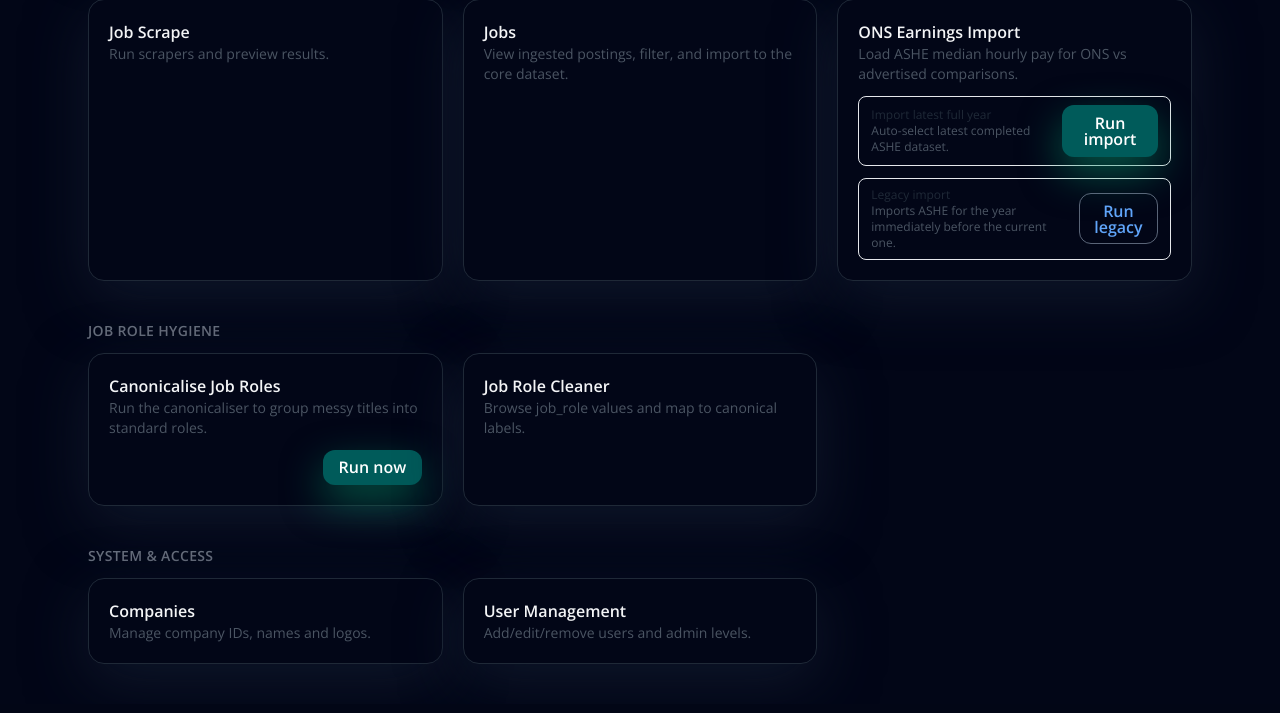
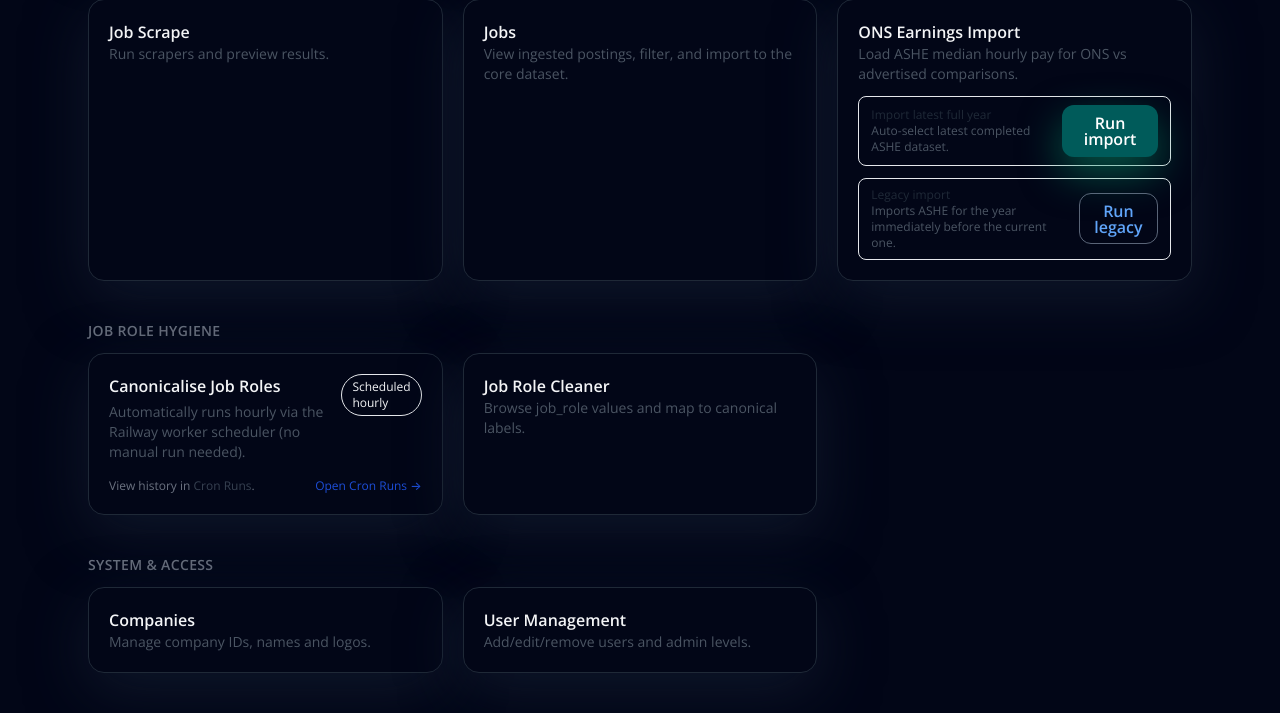
Before and after one commit to Dolman17/PayScope, a Flask app: template app/templates/admin/admin_tools.html in a window 1280 px wide. Shown: the part 676-1389 px from the top of the page. Before the commit the page ends 1345 px from the top, so only its background shows below. Run offline with Flask 3, Linux system fonts and the light colour scheme; the template is opened without the code that fills it, so the values that code supplies are empty; parts of the project's set-up code (start-up, migrations or seed data) failed here and were passed over.

Commit message:
Update admin_tools.html

```diff
--- a/app/templates/admin/admin_tools.html
+++ b/app/templates/admin/admin_tools.html
@@ -100,12 +100,27 @@
     <section>
       <h2 class="text-sm font-semibold uppercase tracking-wide text-gray-500 mb-3">Job Role Hygiene</h2>
       <div class="grid grid-cols-1 sm:grid-cols-2 lg:grid-cols-3 gap-5">
+
         <div class="card p-5">
-          <h3 class="font-semibold">Canonicalise Job Roles</h3>
-          <p class="text-sm text-gray-600 mb-3">Run the canonicaliser to group messy titles into standard roles.</p>
-          <form method="post" action="{{ url_for('admin.run_job_role_canonicaliser_now') }}" class="flex justify-end">
-            <button type="submit" class="btn btn-primary btn-sm">Run now</button>
-          </form>
+          <div class="flex items-start justify-between gap-4">
+            <div>
+              <h3 class="font-semibold">Canonicalise Job Roles</h3>
+              <p class="text-sm text-gray-600 mt-1">
+                Automatically runs hourly via the Railway worker scheduler (no manual run needed).
+              </p>
+            </div>
+
+            <span class="inline-flex items-center rounded-full border border-slate-200 bg-slate-50 px-2.5 py-1 text-xs font-medium text-slate-700">
+              Scheduled hourly
+            </span>
+          </div>
+
+          <div class="mt-4 flex items-center justify-between text-xs text-gray-500">
+            <span>View history in <span class="font-medium text-gray-700">Cron Runs</span>.</span>
+            <a href="{{ url_for('admin.cron_runs') }}" class="text-blue-700 hover:text-blue-900 font-medium">
+              Open Cron Runs →
+            </a>
+          </div>
         </div>
 
         <a href="{{ url_for('dashboard.admin_job_roles') }}" class="card p-5">
```
